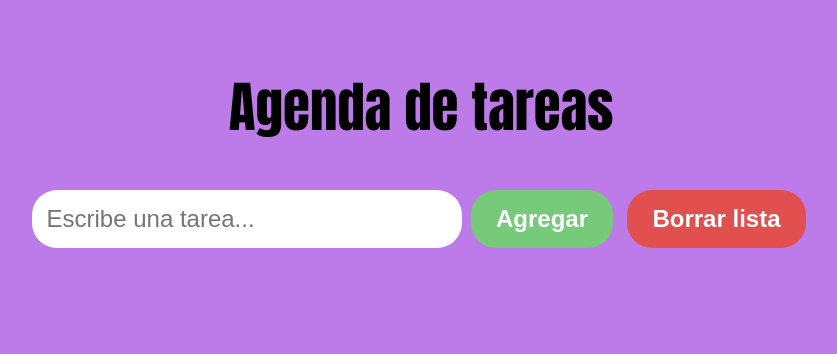
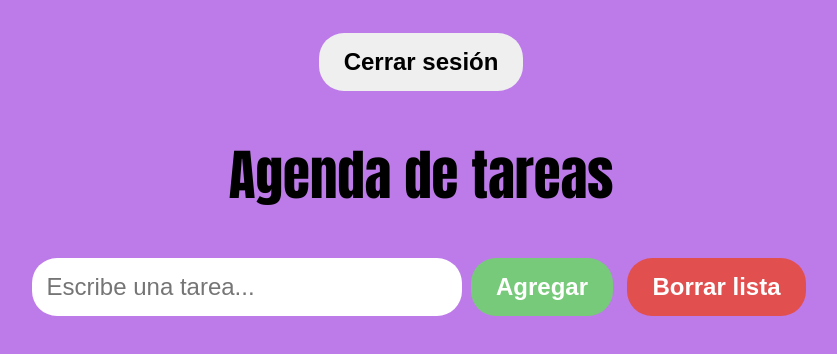
Before and after one commit to a8amacias/Agenda-de-Tareas, a plain HTML site: page index.html in a window 1280 px wide. Shown: the whole page, without its empty margins (219-1056 px from the left). Drawn offline with Linux system fonts and the light colour scheme.

Commit message:
Add logout button to index.html

```diff
--- a/index.html
+++ b/index.html
@@ -4,6 +4,7 @@
         <meta charset="UTF-8">
         <meta name="viewport" content="width=device-width, initial-scale=1,0">
         <TITLE>Agenda de tareas</TITLE>
+        <button id="btnSalir">Cerrar sesión</button>
         <link rel="stylesheet" href="style.css">
         <link rel="manifest" href="manifest.json">
         </HEAD>
```
